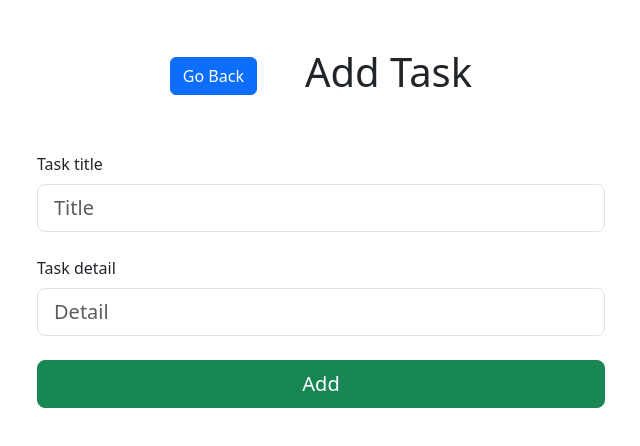
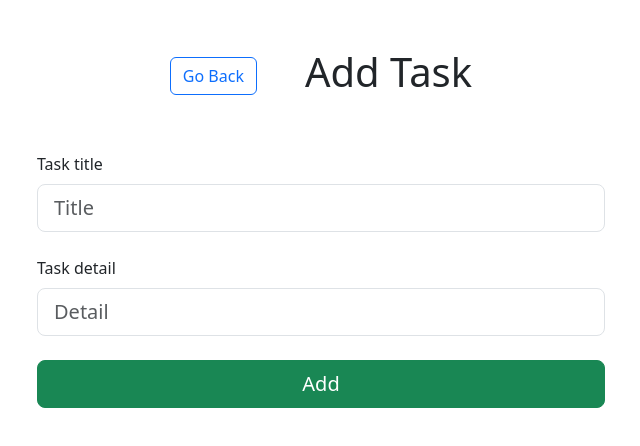
Before and after one commit to vlrnsnk/todo-app, a React (Create React App) app: page /add in a window 1280 px wide. Shown: the top 446 px of the page, without its empty margins (319-959 px from the left). Built offline with nearby package versions, Linux system fonts and the light colour scheme.

Commit message:
Change "Go Back" button style to outline

```diff
--- a/src/components/header/header.js
+++ b/src/components/header/header.js
@@ -8,7 +8,7 @@ function Header({ text, isGoBack }) {
   return (
     <div className="d-flex gap-5 align-items-center justify-content-evenly mb-4 mb-sm-5">
       {isGoBack &&
-        <Button variant="primary" onClick={() => navigate("/")}>Go Back</Button>
+        <Button variant="outline-primary" onClick={() => navigate("/")}>Go Back</Button>
       }
       <h1>{text}</h1>
     </div>
```
